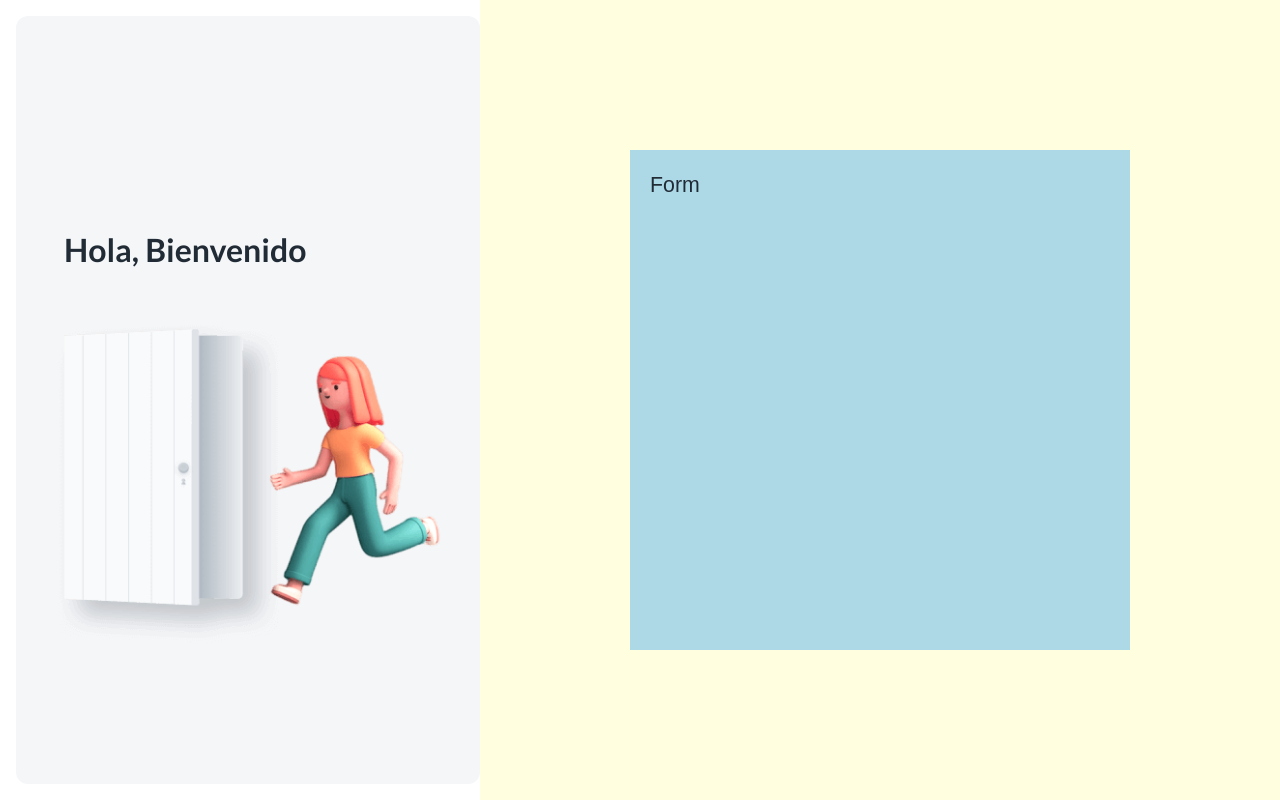
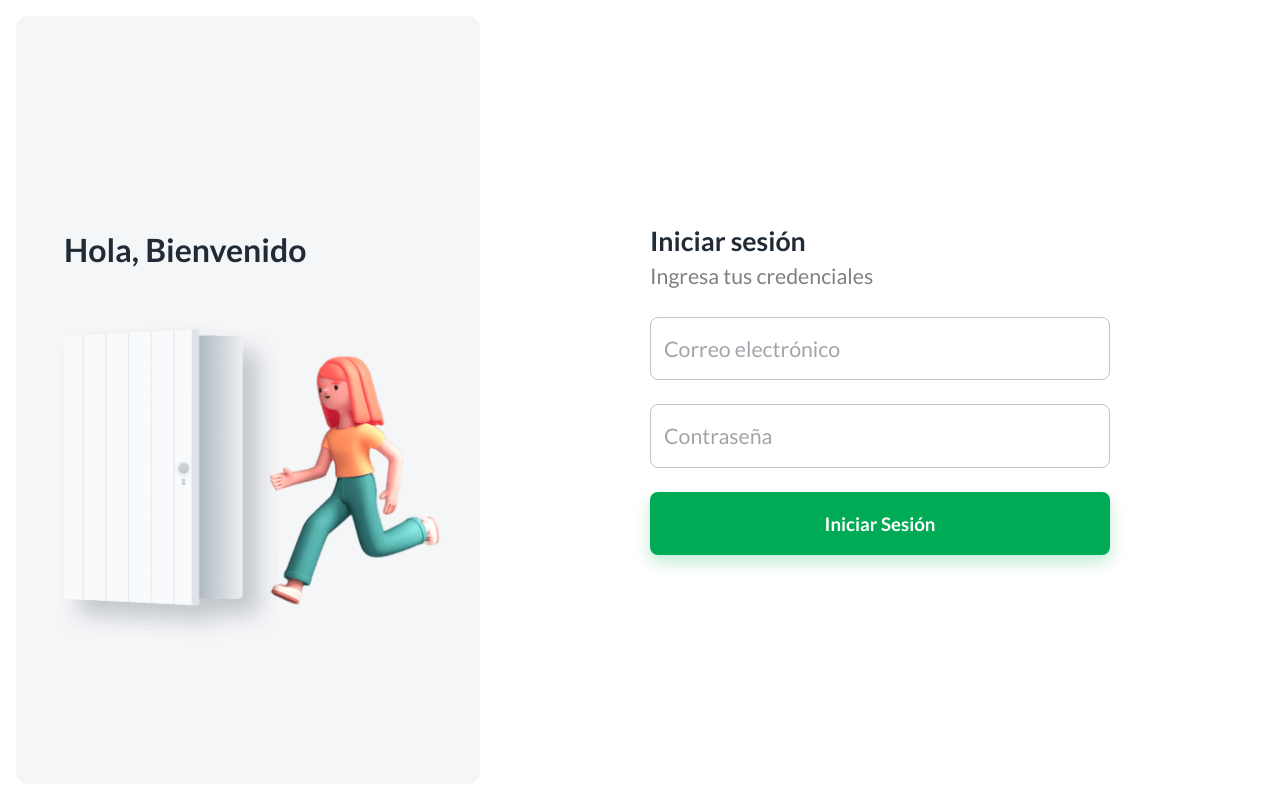
Before and after one commit to erikpz/dashboard, a React (Create React App) app: page /auth in a window 1280 px wide. Built offline with nearby package versions, Linux system fonts and the light colour scheme.

Commit message:
Components overriding in theme, login...

```diff
--- a/src/pages/auth/AuthLayout.tsx
+++ b/src/pages/auth/AuthLayout.tsx
@@ -1,6 +1,15 @@
 import React from "react";
 import { styled } from "@mui/material/styles";
-import { Card, Stack, Link, Container, Typography, Box } from "@mui/material";
+import {
+  Card,
+  Stack,
+  Link,
+  Container,
+  Typography,
+  Box,
+  TextField,
+  Button,
+} from "@mui/material";
 import { Outlet } from "react-router-dom";
 import { Hidden } from "../../components/Hidden";
 
@@ -26,7 +35,7 @@ const ImageContainer = styled(Box)(({ theme }) => ({
 }));
 
 const FormContainer = styled(Box)(({ theme }) => ({
-  backgroundColor: "lightyellow",
+  /* backgroundColor: "lightyellow", */
   padding: "150px 0",
   width: "100%",
   display: "flex",
@@ -34,10 +43,13 @@ const FormContainer = styled(Box)(({ theme }) => ({
 }));
 
 const Form = styled(Box)(({ theme }) => ({
-  backgroundColor: "lightblue",
+  /*  backgroundColor: "lightblue", */
   width: "100%",
   maxWidth: 500,
   padding: 20,
+  display: "flex",
+  flexDirection: "column",
+  justifyContent: "center",
 }));
 
 export const AuthLayout = () => {
@@ -55,7 +67,17 @@ export const AuthLayout = () => {
         </ImageContainer>
       </Hidden>
       <FormContainer>
-        <Form>Form</Form>
+        <Form>
+          <Typography variant="h5">Iniciar sesión</Typography>
+          <Typography variant="body1" color="GrayText">
+            Ingresa tus credenciales
+          </Typography>
+          <TextField placeholder="Correo electrónico" sx={{ mt: 3 }} />
+          <TextField placeholder="Contraseña" sx={{ mt: 3 }} />
+          <Button variant="contained" sx={{ height: 63, my: 3 }}>
+            Iniciar Sesión
+          </Button>
+        </Form>
       </FormContainer>
     </LayoutStyle>
   );
--- a/src/theme/ThemeConfig.tsx
+++ b/src/theme/ThemeConfig.tsx
@@ -11,6 +11,7 @@ import { lightPalette, darkPalette } from "./palette";
 import { typography } from "./typography";
 import shape from "./shape";
 import shadows, { customShadows } from "./shadows";
+import { componentsOverride } from "./overrides";
 
 declare module "@mui/material/styles" {
   interface Theme {
@@ -68,8 +69,8 @@ export const ThemeConfig: FC<IThemeConfig> = ({ children }) => {
     []
   );
 
-  let theme = useMemo(() => {
-    return createTheme({
+  const themeOptions = useMemo(
+    () => ({
       palette: {
         ...(mode === "light" ? lightPalette : darkPalette),
       },
@@ -77,8 +78,12 @@ export const ThemeConfig: FC<IThemeConfig> = ({ children }) => {
       shape,
       shadows,
       customShadows,
-    });
-  }, [mode]);
+    }),
+    [mode]
+  );
+
+  const theme = createTheme(themeOptions);
+  theme.components = componentsOverride(theme);
 
   useEffect(() => {
     if (!localStorage.getItem("themeMode")) {
--- /dev/null
+++ b/src/theme/overrides/Button.ts
@@ -0,0 +1,40 @@
+export const Button = (theme: any) => {
+    return {
+      MuiButton: {
+        styleOverrides: {
+          root: {
+            '&:hover': {
+              boxShadow: 'none'
+            }
+          },
+          sizeLarge: {
+            height: 48
+          },
+          containedInherit: {
+            color: theme.palette.grey[800],
+            boxShadow: theme.customShadows.z8,
+            '&:hover': {
+              backgroundColor: theme.palette.grey[400]
+            }
+          },
+          containedPrimary: {
+            boxShadow: theme.customShadows.primary
+          },
+          containedSecondary: {
+            boxShadow: theme.customShadows.secondary
+          },
+          outlinedInherit: {
+            border: `1px solid ${theme.palette.grey[500_32]}`,
+            '&:hover': {
+              backgroundColor: theme.palette.action.hover
+            }
+          },
+          textInherit: {
+            '&:hover': {
+              backgroundColor: theme.palette.action.hover
+            }
+          }
+        }
+      }
+    };
+  }
--- /dev/null
+++ b/src/theme/overrides/index.ts
@@ -0,0 +1,5 @@
+import { Button } from "./Button";
+
+export const componentsOverride = (theme: any) => ({
+  ...Button(theme),
+});
```
